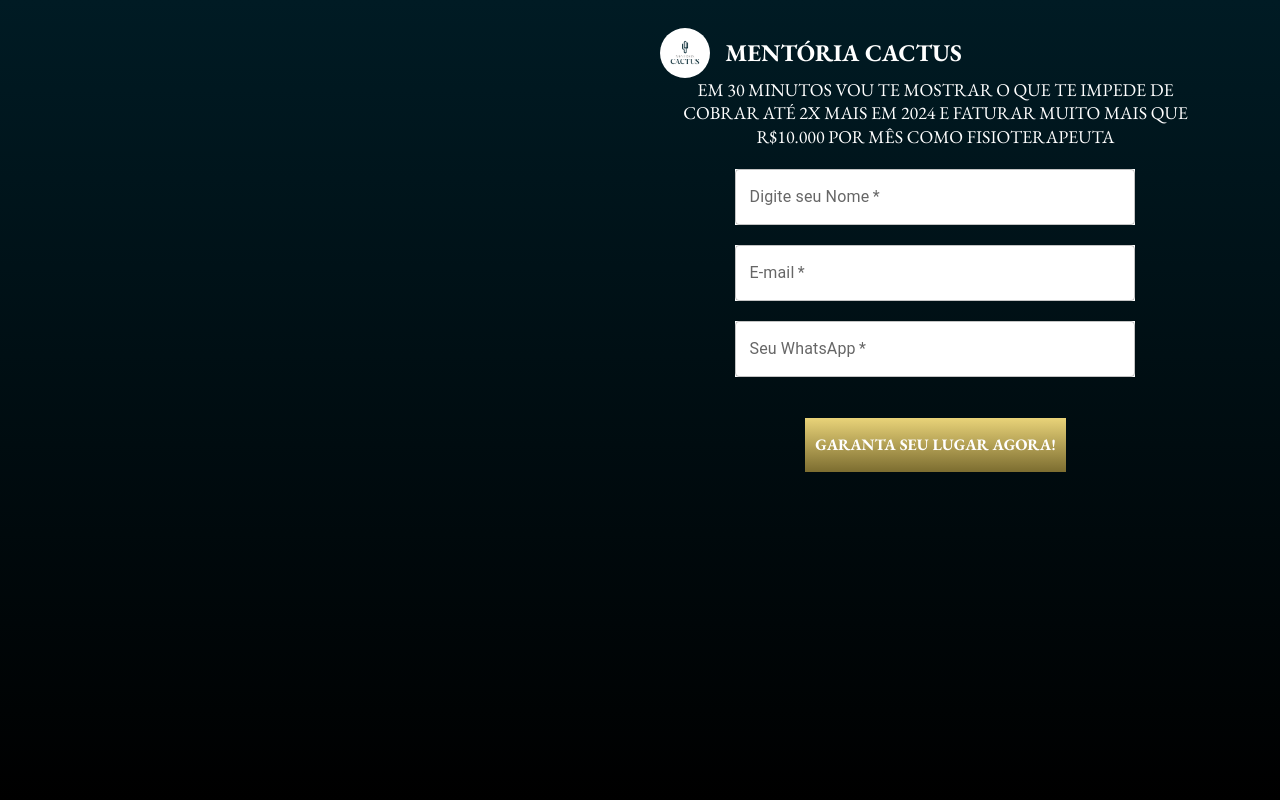
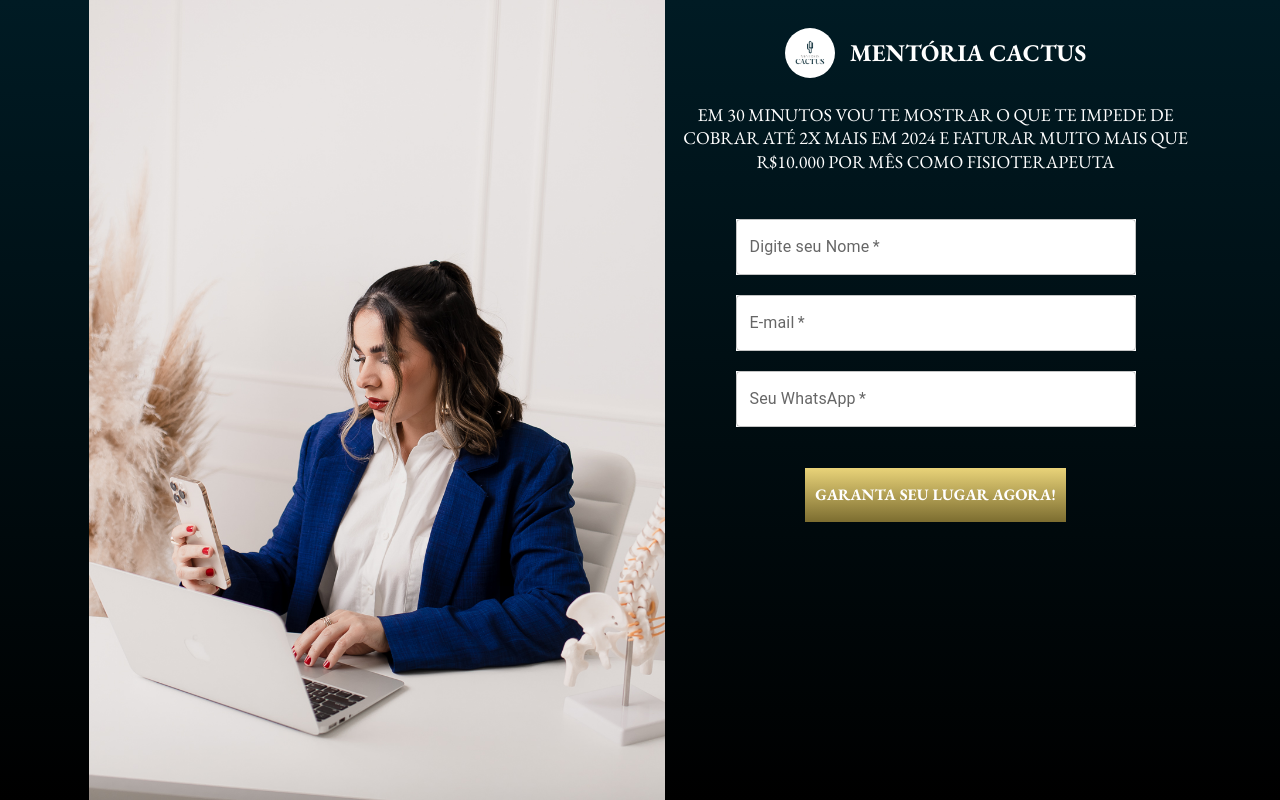
Before and after one commit to SamuelMorais030202/lp-lara, a Next.js app in the folder my-app/: page /forms in a window 1280 px wide. Built offline with nearby package versions, Linux system fonts and the light colour scheme.

Commit message:
feat: ajustando responsividade descktop na página de fromulário

```diff
--- a/my-app/src/styles/forms-page.module.css
+++ b/my-app/src/styles/forms-page.module.css
@@ -1,7 +1,7 @@
 .formsPage {
-  min-height: 100vh;
+  height: 100vh;
+  width: 100vw;
   display: flex;
-  flex-wrap: nowrap;
   justify-content: center;
   gap: 15px;
   background-image: linear-gradient(to top, black, #001b24)
@@ -17,7 +17,16 @@
 
 .textFormPage {
   height: 100%;
-  width: 43vw;
+  width: 40vw;
+  display: flex;
+  flex-direction: column;
+  align-items: center;
+  gap: 25px;
+}
+
+.conternerFormsPage {
+  height: 100%;
+  width: 100%;
   display: flex;
   flex-direction: column;
   align-items: center;
```
